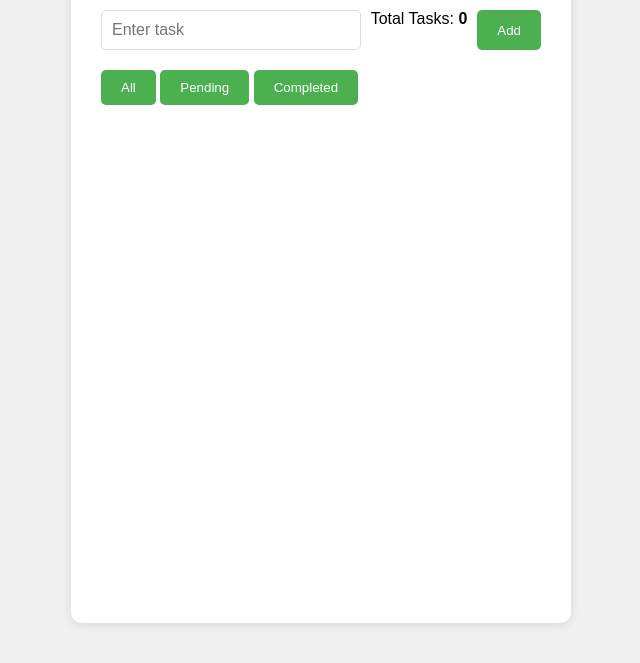
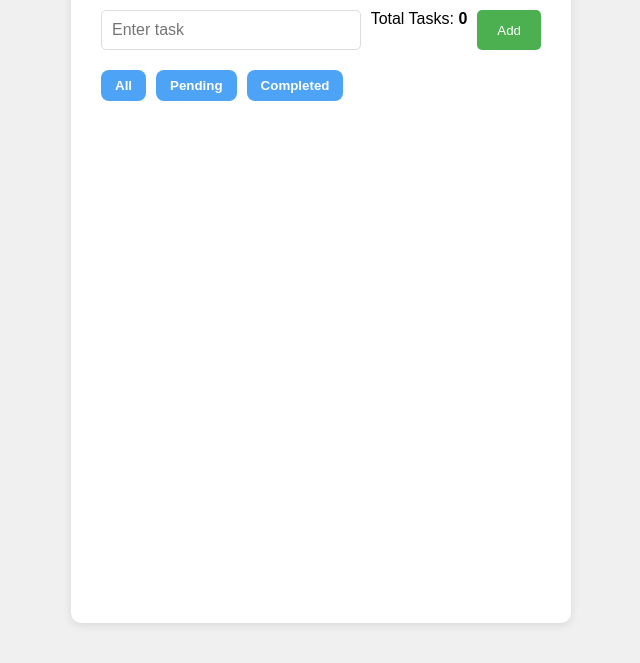
Before and after one commit to Gouranshi19/week1__Todo-frontend_backend, a plain HTML site: page Frontend/index.html in a window 1280 px wide. Shown: the part 127-790 px from the top of the page, without its empty margins (319-959 px from the left). Drawn offline with Linux system fonts and the light colour scheme; no server answers.

Commit message:
Update style.css

```diff
--- a/Frontend/style.css
+++ b/Frontend/style.css
@@ -66,3 +66,23 @@ li {
 
 .done-btn { background: #2196F3; color: white; border: none; padding: 5px 10px; border-radius: 5px; cursor: pointer; }
 .delete-btn { background: #f44336; color: white; border: none; padding: 5px 10px; border-radius: 5px; cursor: pointer; margin-left: 5px; }
+.filters {
+    display: flex;
+    gap: 10px;
+    margin-top: 20px;
+    margin-bottom: 15px;
+}
+
+.filters button {
+    padding: 8px 14px;
+    border: none;
+    border-radius: 8px;
+    background: #4da3f5;
+    color: white;
+    cursor: pointer;
+    font-weight: 600;
+}
+
+.filters button:hover {
+    background: #2f8fe9;
+}
```
